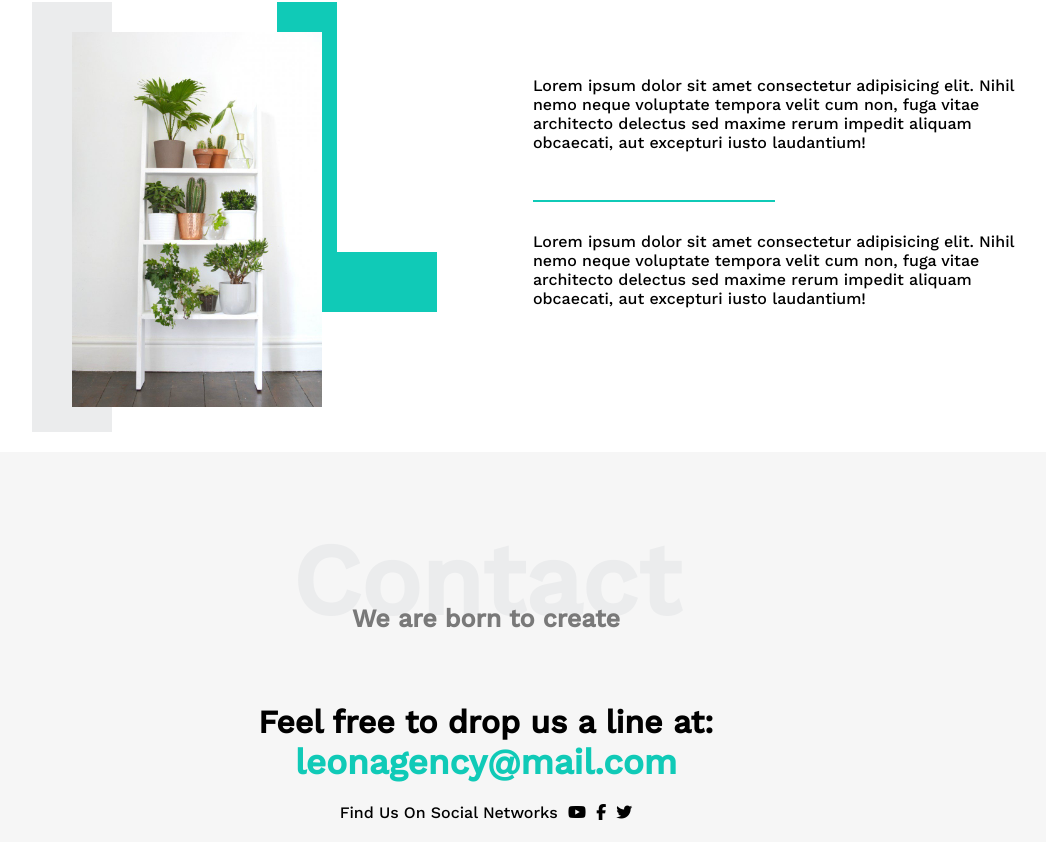
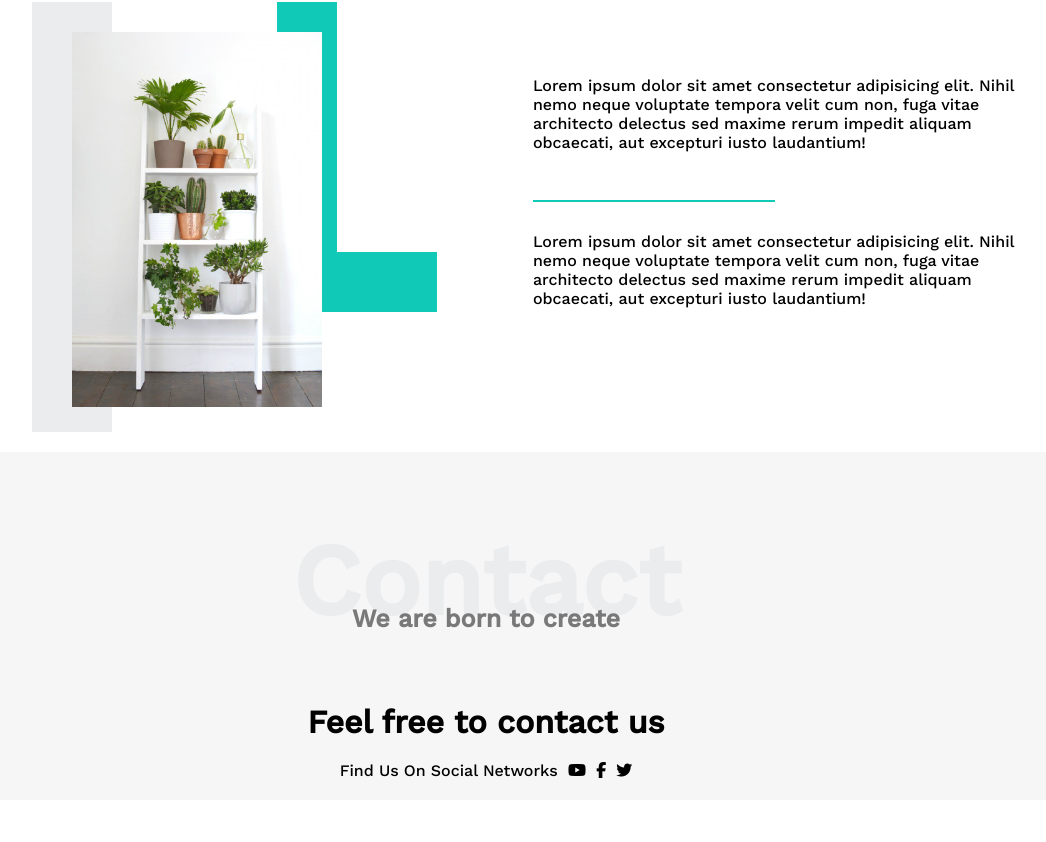
Before and after one commit to Moaaz-1/project-1, a plain HTML site: page index.html in a window 1280 px wide. Shown: the part 3356-4198 px from the top of the page, without its empty margins (154-1200 px from the left). After the commit the page ends 4156 px from the top, so only its background shows below. Drawn offline with nearby package versions, Linux system fonts and the light colour scheme; a script that the page names is missing.

Commit message:
Update index.html

```diff
--- a/index.html
+++ b/index.html
@@ -199,8 +199,7 @@
         <h2>We are born to create</h2>
       </div>
       <div class="links">
-        <h1>Feel free to drop us a line at:</h1>
-        <h2>leonagency@mail.com</h2>
+        <h1>Feel free to contact us</h1>
         <div>
           <span>Find Us On Social Networks</span>
           <i class="fa-brands fa-youtube"></i>
```
